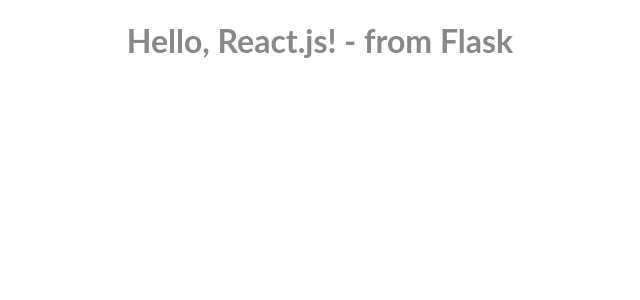
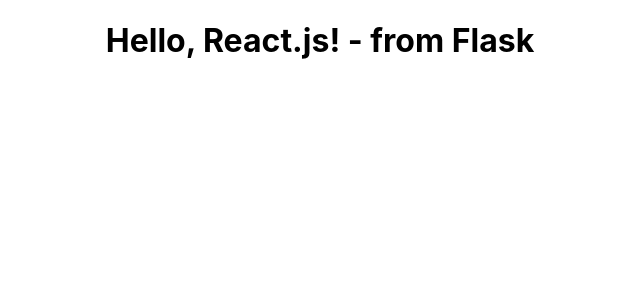
Before and after one commit to dillonhmayhew/react-flask-rest, a React (Create React App) app: page / in a window 1280 px wide. Shown: the top 300 px of the page, without its empty margins (320-960 px from the left). Built offline with nearby package versions, Linux system fonts and the light colour scheme.

Commit message:
fixed CSS

```diff
--- a/src/components/errors/err.css
+++ b/src/components/errors/err.css
@@ -2,15 +2,15 @@
     transition: all 0.6s;
 } */
 
-html {
+/* html {
     height: 100%;
 }
 
-body{
+body#main{
     font-family: 'Lato', sans-serif;
     color: #888;
     margin: 0;
-}
+} */
 
 #main{
     display: table;
@@ -25,7 +25,9 @@ body{
 }
 
 .err h1{
-	  font-size: 50px;
+      font-size: 50px;
+      font-family: 'Courier', sans-serif;
+      color: #888;
 	  display: inline-block;
 	  padding-right: 12px;
 	  animation: type .5s alternate infinite;
```
